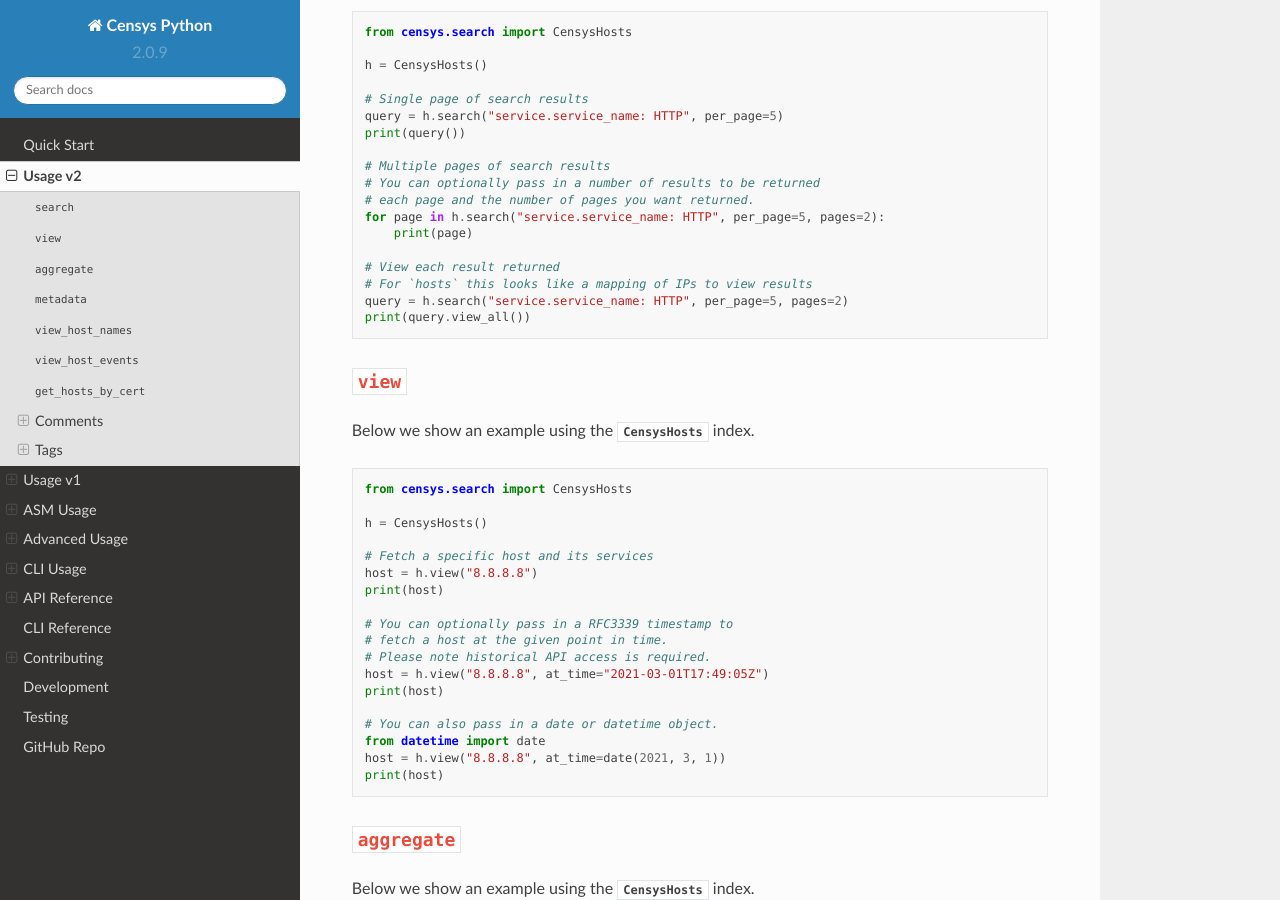
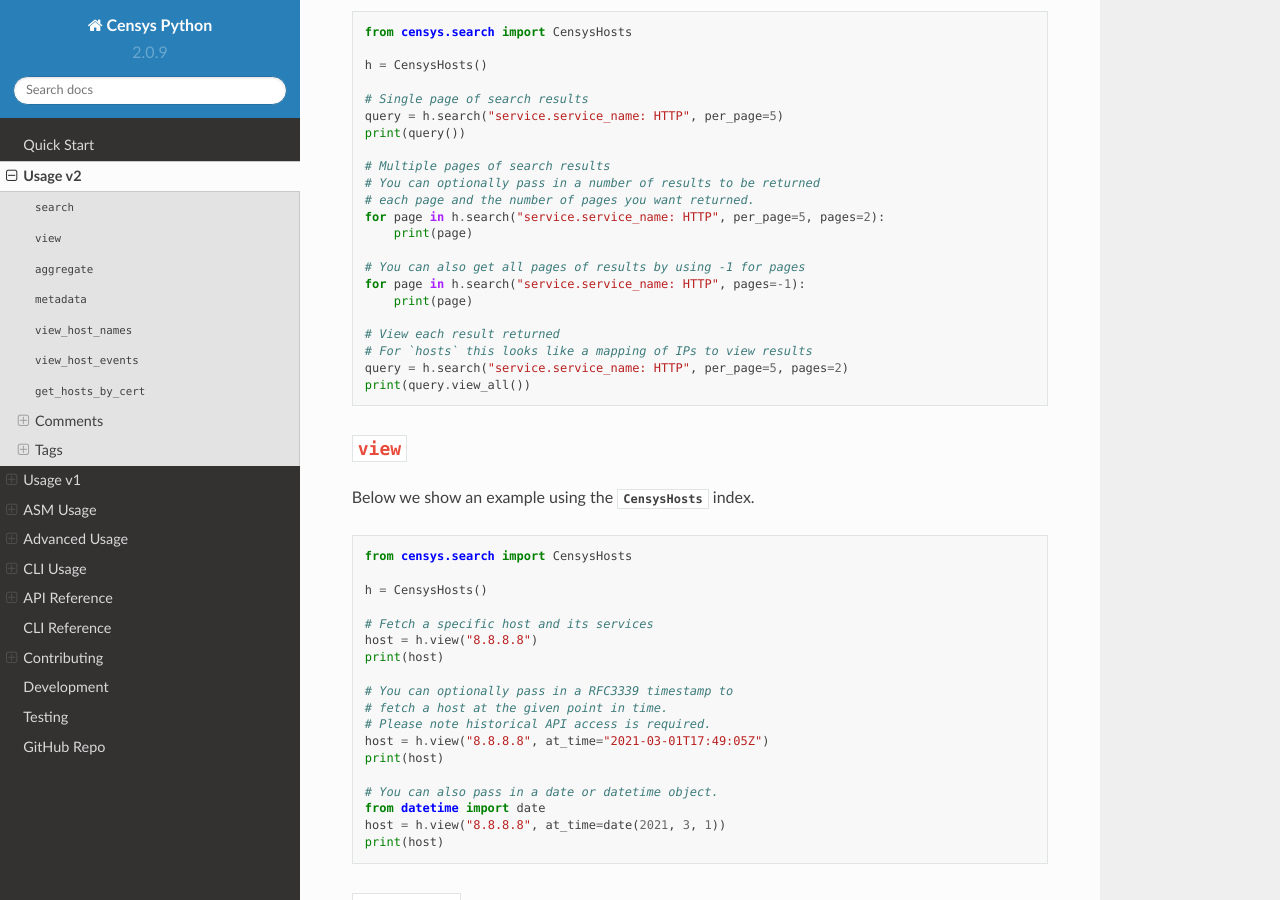
Before and after one commit to censys/censys-python, a Sphinx documentation site: the page built from docs/usage-v2.rst, in a window 1280 px wide and 900 px high, scrolled down 666 px. Built offline with Sphinx 7.4.7 and the Read the Docs theme 2.0.0, drawn with Linux system fonts in a browser that asks for light colours; the version number is read from the project's files by our own code.

```diff
--- a/docs/usage-v2.rst
+++ b/docs/usage-v2.rst
@@ -34,6 +34,10 @@ Below we show an example using the :attr:`CensysHosts <censys.search.v2.CensysHo
     # You can optionally pass in a number of results to be returned
     # each page and the number of pages you want returned.
     for page in h.search("service.service_name: HTTP", per_page=5, pages=2):
+        print(page)
+
+    # You can also get all pages of results by using -1 for pages
+    for page in h.search("service.service_name: HTTP", pages=-1):
         print(page)
 
     # View each result returned
```
Also changed, not shown: 1 other file.
